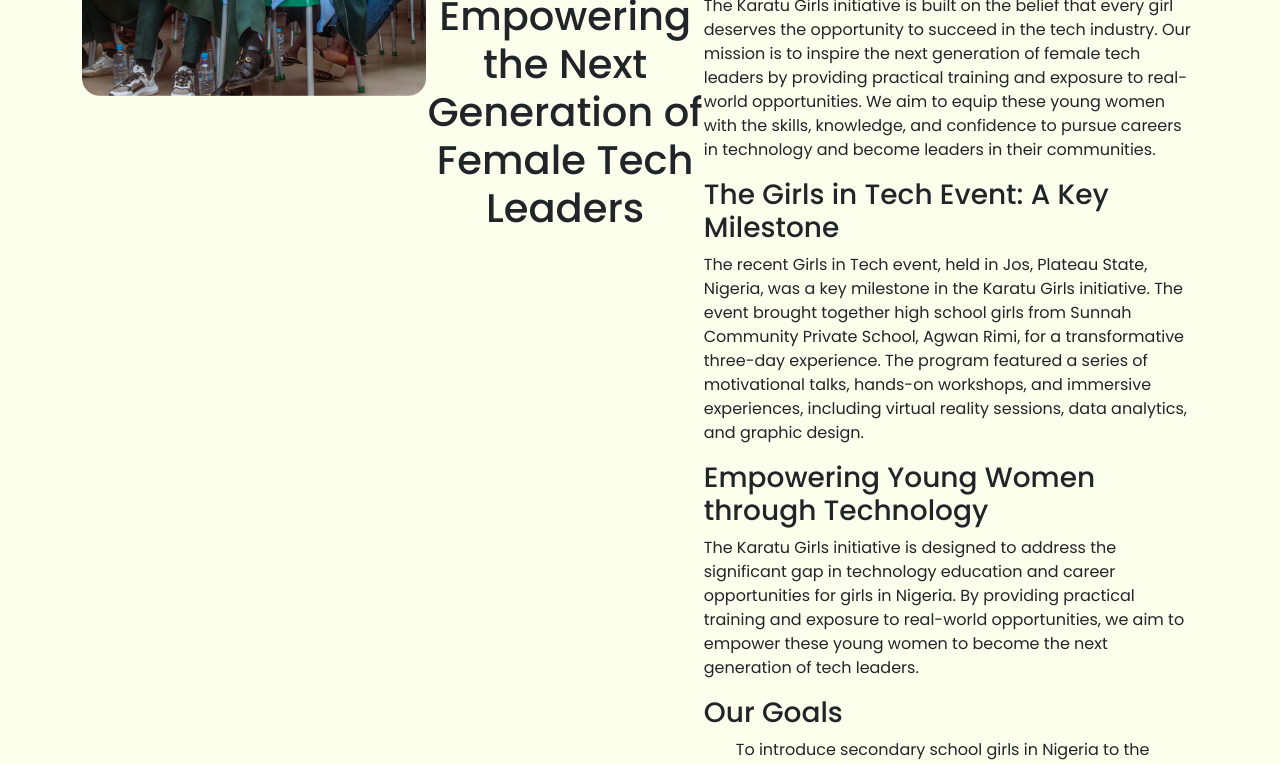
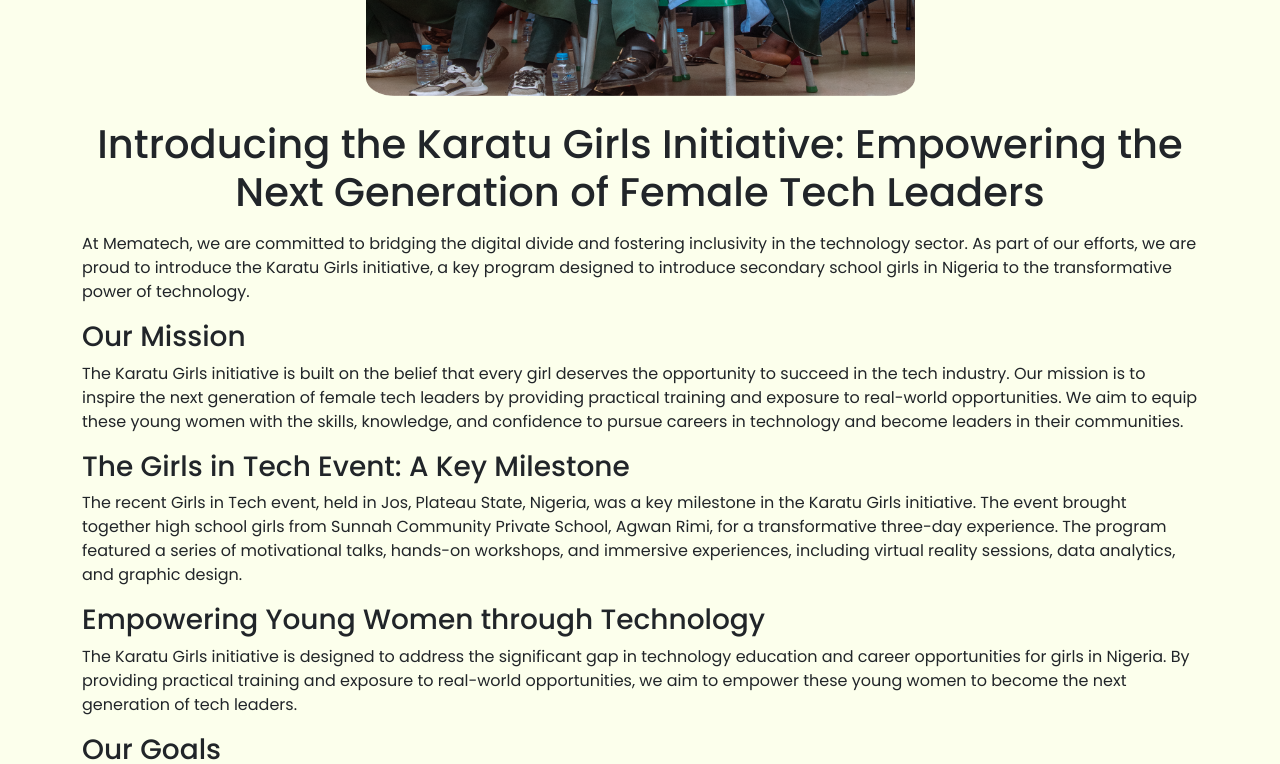
Before and after one commit to oemuraye/mema_tech, a Next.js app: page /blog/1 in a window 1280 px wide. Shown: the part 440-1204 px from the top of the page. Built offline with nearby package versions, Linux system fonts and the light colour scheme.

Commit message:
blog post edit

```diff
--- a/components/BlogPage/BlogPost.js
+++ b/components/BlogPage/BlogPost.js
@@ -10,10 +10,10 @@
             </button>
             <div className="d-flex justify-content-center">
                 <Image src={blogPost.image} alt={blogPost.title} className="img-fluid" style={{ maxHeight: "320px" }}/>
-                <h1 className="mt-4 text-center">{blogPost.title}</h1>
-                {/* <p className="mt-3">{blogPost.content}</p> */}
-                <div className="mt-3" dangerouslySetInnerHTML={{ __html: blogPost.content }}></div>
             </div>
+            <h1 className="mt-4 text-center">{blogPost.title}</h1>
+            {/* <p className="mt-3">{blogPost.content}</p> */}
+            <div className="mt-3" dangerouslySetInnerHTML={{ __html: blogPost.content }}></div>
           </div>
     </section>
   )
--- a/components/BlogPage/styles.css
+++ b/components/BlogPage/styles.css
@@ -22,6 +22,7 @@
     transition: transform 0.3s ease;
     max-width: 595px;
     margin: auto;
+    height: 700px;
 }
 
 .blog-card:hover {
```
